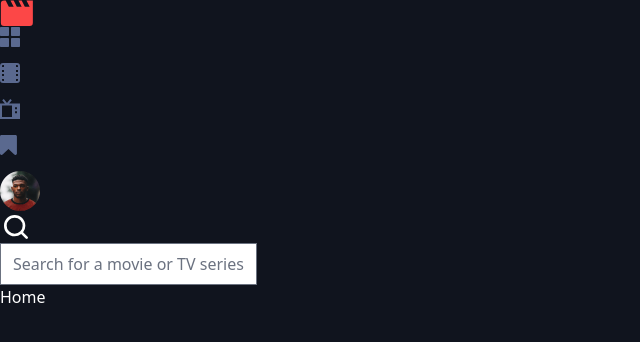
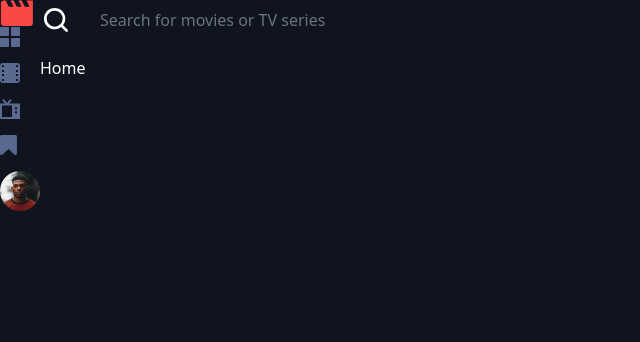
Before and after one commit to eburza/entertainment-web-app, a React (Create React App) app in the folder client/: page / in a window 1280 px wide. Shown: the top 342 px of the page, without its empty margins (0-640 px from the left). Built offline with nearby package versions, Linux system fonts and the light colour scheme.

Commit message:
Update layout display

```diff
--- a/client/src/components/layout/Layout.tsx
+++ b/client/src/components/layout/Layout.tsx
@@ -4,10 +4,12 @@ import Sidebar from './Sidebar';
 
 export default function Layout() {
   return (
-    <div>
+    <div className="flex">
       <Sidebar />
-      <SearchBar />
-      <Outlet />
+      <div className="flex flex-col gap-4">
+        <SearchBar />
+        <Outlet />
+      </div>
     </div>
   );
 }
--- a/client/src/components/layout/SearchBar.tsx
+++ b/client/src/components/layout/SearchBar.tsx
@@ -2,9 +2,13 @@ import searchIcon from '../../assets/icons/icon-search.svg';
 
 export default function SearchBar() {
   return (
-    <div>
+    <div className="flex items-center gap-4">
       <img src={`${searchIcon}`} alt="Search" />
-      <input type="text" placeholder="Search for a movie or TV series" />
+      <input
+        type="text"
+        placeholder="Search for movies or TV series"
+        className="bg-transparent border-none outline-none w-full"
+      />
     </div>
   );
 }
```
